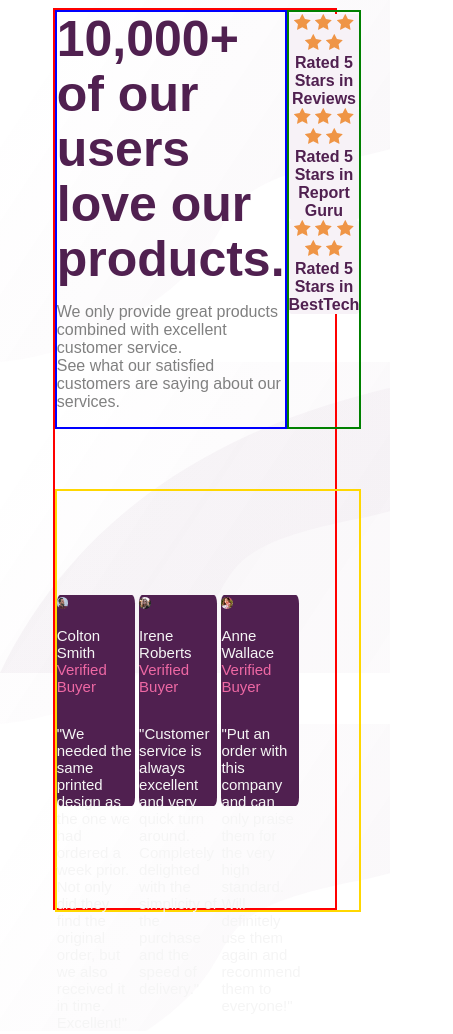
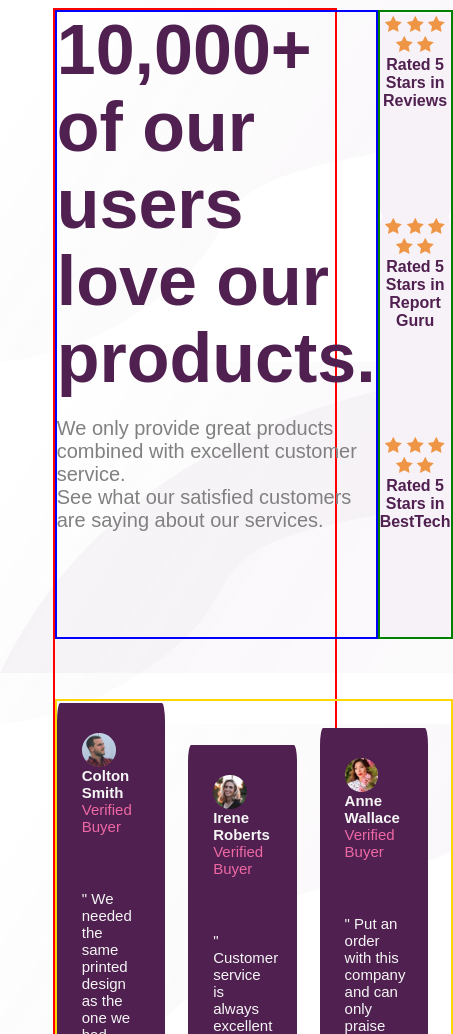
Before and after one commit to RobertK1229/Helium_challenge, a plain HTML site: page Index.html in a window 390 px wide. Shown: the top 1034 px of the page, 453 px wide, since content can reach past the window. Drawn offline with Linux system fonts and the light colour scheme.

Commit message:
1. Made user reviews more similar to how they are shown in the readme 2. re-arranged css to be easier to read and associate with html 3. Started to add responsiveness features (WIP) 4. Renamed some html classes to be slightly less vague 5. star ratings are more spaced vertically

```diff
--- a/Index.html
+++ b/Index.html
@@ -8,9 +8,9 @@
 </head>
 <body>
 <!--Parent grid container-->
-<div class="content-grid">
+<div class="Content-grid">
     <!--top half of the content grid-->
-    <div class="top-content">
+    <div class="Top-content">
         <div id="left" style="border: 2px solid blue">
             <header id="hook">10,000+ of our<br> users love our<br> products.</header>
             <p style="color: gray; font-weight: 500"> We only provide great products combined with excellent customer
@@ -19,7 +19,7 @@
 
         <!--Left and right components for the top half of the content grid-->
         <div id="right-content" style="font-weight: 700; color: #502050; border: 2px solid green">
-            <div class="rating-grid">
+            <div class="Rating-grid">
             <span>
                 <img src="Images/icon-star.svg" alt="star">
                 <img src="Images/icon-star.svg" alt="star">
@@ -29,7 +29,7 @@
             </span>
                 Rated 5 Stars in Reviews
             </div>
-            <div class="rating-grid">
+            <div class="Rating-grid">
             <span>
                 <img src="Images/icon-star.svg" alt="star">
                 <img src="Images/icon-star.svg" alt="star">
@@ -39,7 +39,7 @@
             </span>
                 Rated 5 Stars in Report Guru
             </div>
-            <div class="rating-grid">
+            <div class="Rating-grid">
             <span>
                 <img src="Images/icon-star.svg" alt="star">
                 <img src="Images/icon-star.svg" alt="star">
@@ -51,31 +51,33 @@
             </div>
         </div>
     </div>
+
     <!--bottom half of the content grid-->
-    <div class="bottom-content" style="border: 2px solid gold">
-        <div class="review">
+    <div class="Bottom-content" style="border: 2px solid gold">
+        <!--Verified user reviews-->
+        <div class="Verified-review">
             <header>
-                <img class="portrait" src="Images/image-colton.jpg" alt="colton smith">
-                <p> Colton Smith<br><span style="color: hsl(333, 80%, 67%)">Verified Buyer</span></p>
+                <img class="Portrait" src="Images/image-colton.jpg" alt="User Img">
+                <span class="User-name">Colton Smith<br></span> <span style="color: hsl(333, 80%, 67%)">Verified Buyer</span>
             </header>
-            <p>"We needed the same printed design as the one we had ordered a week prior. Not only did they find the
-                original order, but we also received it in time. Excellent!"</p>
+            <span class="Review-content">" We needed the same printed design as the one we had ordered a week prior. Not only did they find the
+                original order, but we also received it in time. Excellent! "</span>
         </div>
-        <div class="review">
+        <div class="Verified-review">
             <header>
-                <img class="portrait" src="Images/image-irene.jpg" alt="Irene Roberts">
-                <p> Irene Roberts<br><span style="color: hsl(333, 80%, 67%)">Verified Buyer</span></p>
+                <img class="Portrait" src="Images/image-irene.jpg" alt="User Img">
+                <span class="User-name">Irene Roberts<br></span> <span style="color: hsl(333, 80%, 67%)">Verified Buyer</span>
             </header>
-            <p>"Customer service is always excellent and very quick turn around. Completely delighted with the
-                simplicity of the purchase and the speed of delivery."</p>
+            <span class="Review-content">" Customer service is always excellent and very quick turn around. Completely delighted with the
+                simplicity of the purchase and the speed of delivery."</span>
         </div>
-        <div class="review">
+        <div class="Verified-review">
             <header>
-                <img class="portrait" src="Images/image-anne.jpg" alt="Anne Wallace">
-                <p> Anne Wallace<br><span style="color: hsl(333, 80%, 67%)">Verified Buyer</span></p>
+                <img class="Portrait" src="Images/image-anne.jpg" alt="User Img">
+                <span class="User-name">Anne Wallace<br></span> <span style="color: hsl(333, 80%, 67%)">Verified Buyer</span>
             </header>
-            <p>"Put an order with this company and can only praise them for the very high standard. Will definitely use
-                them again and recommend them to everyone!"</p>
+            <span class="Review-content">" Put an order with this company and can only praise them for the very high standard. Will definitely use
+                them again and recommend them to everyone! "</span>
         </div>
     </div>
 </div>
--- a/Style.sass
+++ b/Style.sass
@@ -1,3 +1,7 @@
+@media screen and (max-width: 1440px)
+  .review
+    width: 100%
+
 body
   background: url("Images/Page_background/bg-pattern-bottom-desktop.svg"), url("Images/Page_background/bg-pattern-top-desktop.svg")
   font-family: Spartan, sans-serif
@@ -6,59 +10,74 @@ body
   justify-content: center
   align-items: center
 
-#hook
-  color: #502050
-  line-height: 1.1
-  font-weight: 700
-  font-size: 50px
-
-.content-grid
+.Content-grid
   display: grid
   grid-template-rows: 1fr 1fr
   grid-gap: 60px
   max-width: 75%
   border: 2px red solid
 
-.rating-grid
+//This is for the top half of the content that is seen on the grid
+.Top-content
+  display: grid
+  grid-template-columns: 1fr 1fr
+
+#left
+  font-size: 20px
+
+#hook
+  color: #502050
+  line-height: 1.1
+  font-weight: 700
+  font-size: 70px
+
+#right-content
+  display: flex
+  flex-wrap: wrap
+  padding: 3% 0 0 0
+  justify-content: space-between
+
+#right-content > div
+  background: hsl(300, 24%, 96%)
+  padding: 3% 0 3% 0
+  text-align: center
+  display: inline-block
+  min-width: 80%
+  border-radius: 5%
+
+.Rating-grid
   display: grid
   grid-template-columns: 30px 30px 30px 30px 30px auto
 
-#right-content
-  padding: 3% 0 0 0
-
-#right-content > div
-  background: hsl(300, 24%, 96%)
-  //padding: 3% 0 3% 0
-  text-align: center
-  display: inline-block
-  min-width: 80%
-  border-radius: 4%
-
-.top-content
+//This is for the bottom half of the content that is seen on the grid
+.Bottom-content
   display: grid
-  grid-template-columns: 1fr 1fr
-
-.review
-  display: grid
-  grid-template-rows: 1fr 1fr
-
-.bottom-content
-  display: flex
-  flex-wrap: wrap
+  grid-template-columns: 1fr 1fr 1fr
+  grid-gap: 0.5px
   height: 100%
-  padding: 0 60px 0 0
-  justify-content: space-between
   align-items: center
 
-.bottom-content > div
+.Verified-review
+  background: hsl(300, 43%, 22%)
+  display: inline-block
   font-size: 15px
-  height: 25vh
-  width: 20vw
+  padding: 30px 25px 30px 25px
+  max-width: 15vw
+  height: auto
   color: whitesmoke
-  background: hsl(300, 43%, 22%)
-  border-radius: 4%
+  border-radius: 3%
 
-.portrait
-  max-width: 15%
+.User-name
+  font-weight: 700
+
+.Review-content
+  display: block
+  padding-top: 55px
+
+.Portrait
+  vertical-align: middle
+  float: left
+  margin-right: 2rem
+  max-width: 4vh
   height: auto
   border-radius: 50%
```
Also changed, not shown: Style.css, 1 other file.
